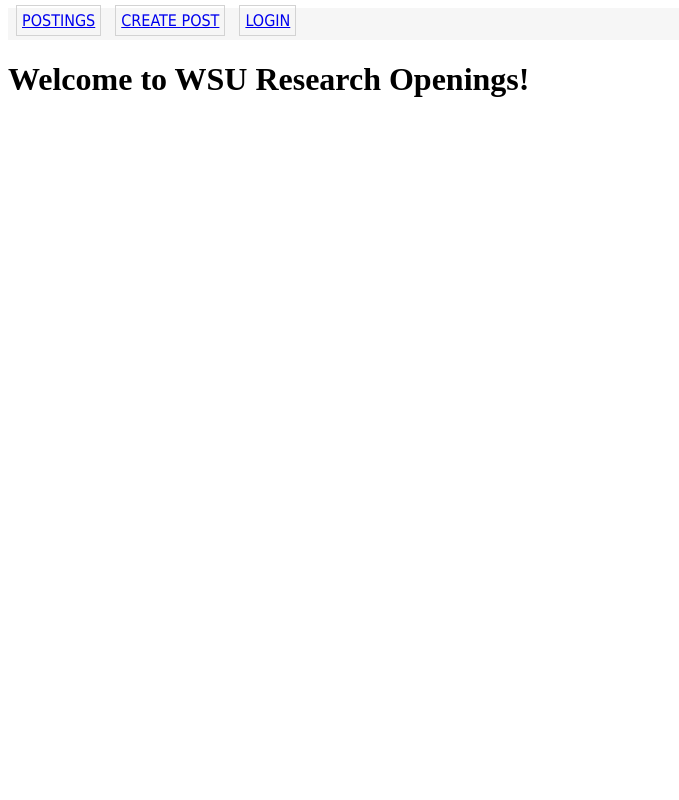
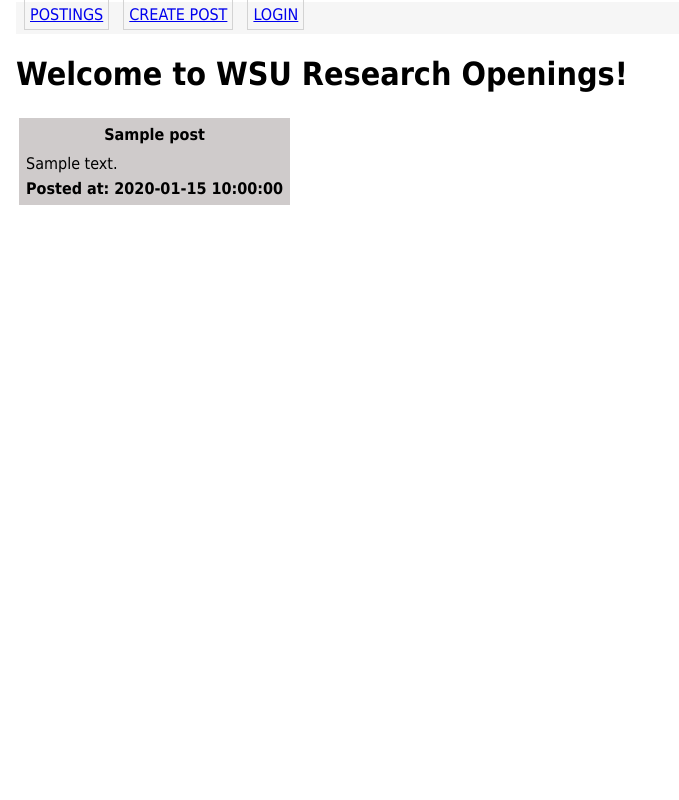
Before and after one commit to michaels2533/School_Project_SoftwareEng, a Flask app: page / in a window 1280 px wide. Shown: the whole page, without its empty margins (0-679 px from the left). Run offline with Flask 2, Linux system fonts and the light colour scheme; tables that the repository leaves empty hold one stand-in row (values such as "Sample post"); some libraries are stand-ins or nearby versions.

Commit message:
Commiting again as the previous commit deleted some of the code I wrote. Additionally add some CSS styling, and added posts to index.

```diff
--- a/Term_Project/app/Controller/forms.py
+++ b/Term_Project/app/Controller/forms.py
@@ -1,2 +1,8 @@
 from flask_wtf import FlaskForm
 from wtforms import StringField, SubmitField, SelectField, TextAreaField
+from wtforms.validators import DataRequired, Length
+
+class PostForm(FlaskForm):
+    title = StringField('Title', validators=[DataRequired()]) #where the user types in the title
+    body = TextAreaField('Body', validators = [DataRequired()]) #where the user types in the body
+    submit = SubmitField('Post') #submit button
--- a/Term_Project/app/Controller/routes.py
+++ b/Term_Project/app/Controller/routes.py
@@ -1,10 +1,12 @@
 from __future__ import print_function
 import sys
 from flask import Blueprint
-from flask import render_template, redirect, url_for
+from flask import render_template, redirect, url_for, flash
 from config import Config
 
 from app import db
+from app.Controller.forms import PostForm
+from app.Model.models import Post
 
 bp_routes = Blueprint('routes', __name__)
 bp_routes.template_folder = Config.TEMPLATE_FOLDER #'..\\View\\templates'
@@ -14,8 +16,17 @@
 @bp_routes.route("/index", methods = ['GET', 'POST'])
 # add @login_required here
 def index():
-    #create form for organizing posts
-    #all create post model to pass into as form
-    #then make sure -> if form.validate_on_submit():
-    #pass form into render_template
-    return render_template('index.html', title = 'Research Postings Portal')
+    posts = Post.query.order_by(Post.timestamp.desc())
+
+    return render_template('index.html', title = 'Research Postings Portal', posts = posts.all())
+
+@bp_routes.route("/createpost", methods = ['GET', 'POST'])
+def createPost():
+    pform = PostForm()
+    if pform.validate_on_submit():
+        newPost = Post(title = pform.title.data, body = pform.body.data)
+        db.session.add(newPost)
+        db.session.commit()
+        flash('Your Research post has be created!')
+        return redirect(url_for('routes.index'))
+    return render_template('createPost.html', form = pform)
--- a/Term_Project/app/View/static/css/main.css
+++ b/Term_Project/app/View/static/css/main.css
@@ -14,3 +14,69 @@
     height: 32px;
     text-transform: uppercase;
 }
+
+.posttable {
+    width : 100%;
+    margin: 0px;
+}
+
+.posttitle {
+    text-align: center;
+    font-weight: bold;
+    padding : 3px;
+    font-style: Georgia;
+}
+
+.postmessage {
+    padding : 3px;
+    font-style: Georgia;
+}
+
+.posttimestamp {
+    padding : 3px;
+    font-style: Georgia;
+    font-weight: bold;
+}
+
+.formtitle {
+    width: 90%;
+    font-style: Georgia;
+    margin: 10;
+    padding: 0x;
+}
+
+.formbody {
+    width: 90%;
+    height: 70px;
+    font-style: Georgia;
+    margin: 10;
+    padding: 1px;
+}
+.formselect {
+    width: 50%;
+    height: 60px;
+    font-style: Georgia;
+    margin: 10;
+    padding: 3px;
+}
+
+.postlist {
+    display: flex;
+    flex-wrap: wrap;
+}
+
+.post-box {
+    display: flex;
+    vertical-align: middle;
+    background-color: rgb(207, 203, 203);
+    margin: 3px;
+    padding: 1px;
+}
+
+body {
+    margin: 1px 1px 1px 15px;
+    padding: 1px;
+    font-family: Tahoma;
+    text-align: left;
+
+}
--- a/Term_Project/app/View/templates/_post.html
+++ b/Term_Project/app/View/templates/_post.html
@@ -0,0 +1,18 @@
+<table class = "posttable" style = "width:100%" valign="top">
+    <tr>
+        <!-- Post Title -->
+        <td colspan="3"><div class="posttitle"> {{post.title}} </div>
+        </td>
+    </tr>
+        <td width="80%" >
+            <div class="postmessage"> <!-- Need to edit CSS file to fix styling -->
+              <!-- post body -->
+              {{ post.body }}
+           </div>
+           <div class="posttimestamp">
+              <!-- timestamp; display as local date/time , figure out styling later -->
+              Posted at: {{ post.timestamp }}
+           </div>
+        </td>
+
+</table>
--- a/Term_Project/app/View/templates/base.html
+++ b/Term_Project/app/View/templates/base.html
@@ -17,7 +17,7 @@
                 <!-- Will be the main page for the job postings -->
                 <td><a href="{{ url_for('routes.index') }}" class = "button">Postings</a></td>
                 <!-- Add in if user == faculty, add _post.hmtl button -->
-                <td><a href = "###" class = "button"> Create Post </a></td>
+                <td><a href = "{{ url_for('routes.createPost') }}" class = "button"> Create Post </a></td>
                 <!-- Add in log in / log out if statement-->
                 {% if current_user.is_anonymous %}
                     <td><a href = "{{ url_for('auth.login') }}" class = "button"> Login </a></td>
--- a/Term_Project/app/View/templates/index.html
+++ b/Term_Project/app/View/templates/index.html
@@ -4,6 +4,16 @@
 
     <h1>Welcome to WSU Research Openings!</h1>
 
+    <!-- Displays Posts -->
+    <div class = "postlist">
+        {% for post in posts %}
+            <div class = "post-box">
+                {% include '_post.html' %}
+            </div>
+        {% endfor %}
+    </div>
+
+
     <!--     TODO: Iteration 2, format post by title, date, ex... -->
 
     <!--     TODO: Iteration 2, format posts -->
--- a/Term_Project/app/__init__.py
+++ b/Term_Project/app/__init__.py
@@ -27,7 +27,7 @@
     #Add login with init_app() then uncommit for it to not break
 
     login.init_app(app)
-    #moment.init_app(app)
+    moment.init_app(app)
     bootstrap.init_app(app)
 
     from app.Controller.errors import bp_errors as errors
```
Also changed, not shown: Term_Project/app/Model/models.py (+8 -0 lines), Term_Project/researchPost.db.
